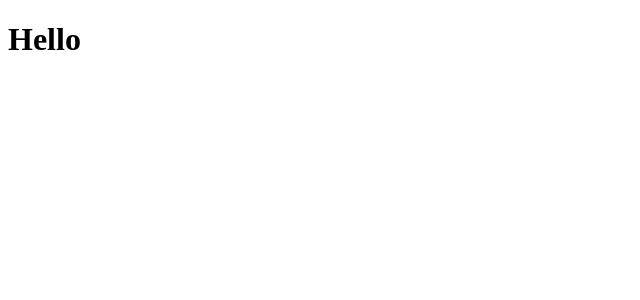
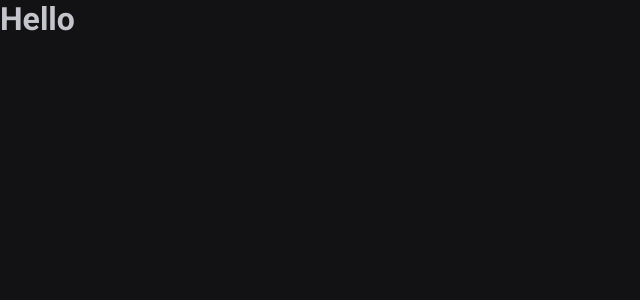
Before and after one commit to dyhalmeida/ignite-timer, a React (Vite) app: page / in a window 1280 px wide. Shown: the top 300 px of the page, without its empty margins (0-640 px from the left). Built offline with nearby package versions, Linux system fonts and the light colour scheme.

Commit message:
adicionado estilos globais

```diff
--- a/src/App.tsx
+++ b/src/App.tsx
@@ -1,5 +1,6 @@
 import { ThemeProvider } from 'styled-components'
 
+import { GlobalStyle } from './styles/global'
 import { defaultTheme } from './styles/themes/default'
 
 export function App() {
@@ -7,6 +8,7 @@
   return (
     <ThemeProvider theme={defaultTheme}>
       <h1>Hello</h1>
+      <GlobalStyle />
     </ThemeProvider>
   )
 }
--- /dev/null
+++ b/src/styles/global.ts
@@ -0,0 +1,28 @@
+import { createGlobalStyle } from 'styled-components'
+
+export const GlobalStyle = createGlobalStyle`
+
+  /* css global code  */
+  * {
+    margin: 0;
+    padding: 0;
+    box-sizing: border-box;
+  }
+
+  :focus {
+    outline: 0;
+    box-shadow: 0 0 0 2px ${props => props.theme['green-500']};
+  }
+
+  body {
+    background: ${props => props.theme['gray-900']};
+    color: ${props => props.theme['gray-300']};
+  }
+
+  body, input, textarea, button {
+    font-family: 'Roboto', sans-serif;
+    font-weight: 400;
+    font-size: 1rem;
+  }
+
+`
```
